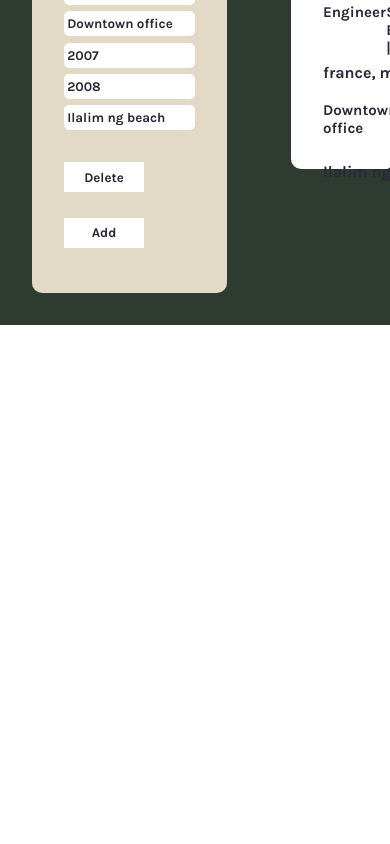
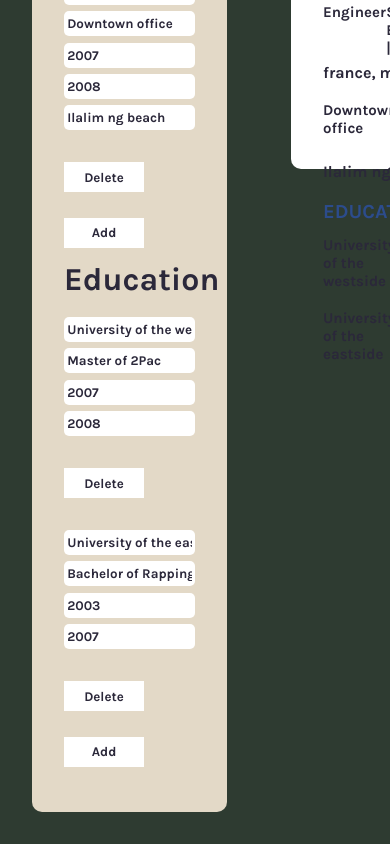
Before and after one commit to haroldm2598/Project-resume, a React (Vite) app: page / in a window 390 px wide. Shown: the part 763-1607 px from the top of the page. Before the commit the page ends 1088 px from the top, so only its background shows below. Built offline with nearby package versions, Linux system fonts and the light colour scheme.

Commit message:
Responsive design only

```diff
--- a/src/App.jsx
+++ b/src/App.jsx
@@ -14,25 +14,22 @@ export default function App() {
 	const [currentTargetId, setCurrentTargetId] = useState('');
 	const result = form.map((item) => item);
 
-	console.log(works);
 	function currentTarget(arrFind) {
 		return arrFind.find((work) => work.id === currentTargetId) || arrFind[0];
 	}
 
-	function deleteToggle(event, id, arr) {
+	function deleteToggle(event, id, arr, setArr) {
 		event.preventDefault();
-		setWorks(arr.filter((item) => item.id !== id));
+		setArr(arr.filter((item) => item.id !== id));
 	}
 
-	// ADD AN PARAMETER WHERE MEETS THE TARGET OBJECT FOR PUSHING NEW DETAILS
-	function addWork(event) {
-		event.preventDefault();
+	function getDetails() {
 		const work = {
 			id: nanoid(),
 			companyName: 'Company here',
 			workPosition: 'Previous Position',
-			dateStart: 'Date start',
-			dateEnd: 'Date end',
+			workDateStart: 'Date start',
+			workDateEnd: 'Date end',
 			workDetails: 'Work details'
 		};
 
@@ -40,12 +37,19 @@ export default function App() {
 			id: nanoid(),
 			schoolName: 'Education attainment',
 			schoolDegree: 'Education level',
-			dateStart: 'Date start',
-			dateEnd: 'Date end'
+			schoolDateStart: 'Date start',
+			schoolDateEnd: 'Date end'
 		};
 
-		setWorks([...works, work]);
-		setSchools([...schools, school]);
+		return { work, school };
+	}
+
+	function addWork(event, obj, arr, setArr) {
+		event.preventDefault();
+
+		setArr([...arr, obj]);
+		// setWorks([...works, work]);
+		// setSchools([...schools, school]);
 	}
 
 	function handleChange(event) {
@@ -61,6 +65,14 @@ export default function App() {
 				item.id === currentTarget(works).id ? { ...item, [name]: value } : item
 			)
 		);
+
+		setSchools(
+			schools.map((item) =>
+				item.id === currentTarget(schools).id
+					? { ...item, [name]: value }
+					: item
+			)
+		);
 	}
 
 	const workElementPost = works.map((item) => (
@@ -68,9 +80,19 @@ export default function App() {
 			key={item?.id}
 			work1={item?.workPosition}
 			work2={item?.companyName}
-			work3={item?.dateStart}
-			work4={item?.dateEnd}
+			work3={item?.workDateStart}
+			work4={item?.workDateEnd}
 			work5={item?.workDetails}
+		/>
+	));
+
+	const schoolElementPost = schools.map((item) => (
+		<WorkPost
+			key={item?.id}
+			work1={item?.schoolName}
+			work2={item?.schoolDegree}
+			work3={item?.schoolDateStart}
+			work4={item?.schoolDateEnd}
 		/>
 	));
 
@@ -98,9 +120,15 @@ export default function App() {
 					/>
 
 					<Work
-						formTitle={'Work Experience'}
+						key={1}
+						formTitle1={'Work Experience'}
+						formTitle2={'Education'}
 						works={works}
+						schools={schools}
 						setCurrentTargetId={setCurrentTargetId}
+						setWorks={setWorks}
+						setSchools={setSchools}
+						getDetails={getDetails}
 						handleChange={handleChange}
 						deleteToggle={deleteToggle}
 						addWork={addWork}
@@ -117,7 +145,10 @@ export default function App() {
 						workTitle={'work experience'}
 						education={'education'}
 					>
+						<h1 className='workTitle'>{'work experience'}</h1>
 						{workElementPost}
+						<h1 className='workTitle'>{'education'}</h1>
+						{schoolElementPost}
 					</Post>
 				</div>
 			</div>
--- a/src/component/Post.jsx
+++ b/src/component/Post.jsx
@@ -28,11 +28,8 @@ export default function Post(props) {
 			<hr />
 			<div className='listComments'>{props.form6}</div>
 
-			<h1 className='workTitle'>{props.workTitle}</h1>
+			{/* <h1 className='workTitle'>{props.workTitle}</h1> */}
 			{props.children}
-
-			{/* <h1 className='workTitle'>{props.education}</h1>
-			{props.children} */}
 		</>
 	);
 }
--- a/src/component/Work.jsx
+++ b/src/component/Work.jsx
@@ -3,25 +3,74 @@ import WorkForm from './WorkForm';
 export default function Work(props) {
 	return (
 		<>
-			<h1>{props.formTitle}</h1>
+			<h1>{props.formTitle1}</h1>
 			{props.works.map((item) => (
 				<WorkForm
 					key={item.id}
 					work0={item.id}
 					work1={item.companyName}
 					work2={item.workPosition}
-					work3={item.dateStart}
-					work4={item.dateEnd}
+					work3={item.workDateStart}
+					work4={item.workDateEnd}
 					work5={item.workDetails}
+					name1='companyName'
+					name2='workPosition'
+					name3='workDateStart'
+					name4='workDateEnd'
 					setCurrentTargetId={props.setCurrentTargetId}
 					handleChange={props.handleChange}
 					deleteToggle={(event) =>
-						props.deleteToggle(event, item.id, props.works)
+						props.deleteToggle(event, item.id, props.works, props.setWorks)
 					}
 				/>
 			))}
 
-			<button className='work__btn' onClick={props.addWork}>
+			<button
+				className='work__btn'
+				onClick={(event) =>
+					props.addWork(
+						event,
+						props.getDetails().work,
+						props.works,
+						props.setWorks
+					)
+				}
+			>
+				Add
+			</button>
+
+			<h1>{props.formTitle2}</h1>
+			{props.schools.map((item) => (
+				<WorkForm
+					key={item.id}
+					work0={item.id}
+					work1={item.schoolName}
+					work2={item.schoolDegree}
+					work3={item.schoolDateStart}
+					work4={item.schoolDateEnd}
+					name1='schoolName'
+					name2='schoolDegree'
+					name3='schoolDateStart'
+					name4='schoolDateEnd'
+					setCurrentTargetId={props.setCurrentTargetId}
+					handleChange={props.handleChange}
+					deleteToggle={(event) =>
+						props.deleteToggle(event, item.id, props.schools, props.setSchools)
+					}
+				/>
+			))}
+
+			<button
+				className='work__btn'
+				onClick={(event) =>
+					props.addWork(
+						event,
+						props.getDetails().school,
+						props.schools,
+						props.setSchools
+					)
+				}
+			>
 				Add
 			</button>
 		</>
--- a/src/component/WorkForm.jsx
+++ b/src/component/WorkForm.jsx
@@ -9,7 +9,8 @@ export default function WorkForm(props) {
 					type='text'
 					placeholder='company name'
 					onChange={props.handleChange}
-					name='companyName'
+					name={props.name1}
+					// name='companyName'
 					value={props.work1}
 				/>
 
@@ -17,7 +18,8 @@ export default function WorkForm(props) {
 					type='text'
 					placeholder='Position'
 					onChange={props.handleChange}
-					name='workPosition'
+					name={props.name2}
+					// name='workPosition'
 					value={props.work2}
 				/>
 
@@ -25,7 +27,8 @@ export default function WorkForm(props) {
 					type='text'
 					placeholder='Date started'
 					onChange={props.handleChange}
-					name='dateStart'
+					name={props.name3}
+					// name='dateStart'
 					value={props.work3}
 				/>
 
@@ -33,7 +36,8 @@ export default function WorkForm(props) {
 					type='text'
 					placeholder='Date ended'
 					onChange={props.handleChange}
-					name='dateEnd'
+					name={props.name4}
+					// name='dateEnd'
 					value={props.work4}
 				/>
 
--- a/src/data.js
+++ b/src/data.js
@@ -17,16 +17,16 @@ export const ArrOfObjects = [
 				id: nanoid(),
 				companyName: 'A Software Engineer',
 				workPosition: 'Software Engineer',
-				dateStart: '2018',
-				dateEnd: '2020',
+				workDateStart: '2018',
+				workDateEnd: '2020',
 				workDetails: 'france, milan'
 			},
 			{
 				id: nanoid(),
 				companyName: 'Cebu city',
 				workPosition: 'Downtown office',
-				dateStart: '2007',
-				dateEnd: '2008',
+				workDateStart: '2007',
+				workDateEnd: '2008',
 				workDetails: 'Ilalim ng beach'
 			}
 		]
@@ -37,15 +37,15 @@ export const ArrOfObjects = [
 				id: nanoid(),
 				schoolName: 'University of the westside',
 				schoolDegree: 'Master of 2Pac',
-				dateStart: '2007',
-				dateEnd: '2008'
+				schoolDateStart: '2007',
+				schoolDateEnd: '2008'
 			},
 			{
 				id: nanoid(),
 				schoolName: 'University of the eastside',
 				schoolDegree: 'Bachelor of Rapping in Big choppie',
-				dateStart: '2003',
-				dateEnd: '2007'
+				schoolDateStart: '2003',
+				schoolDateEnd: '2007'
 			}
 		]
 	}
```
